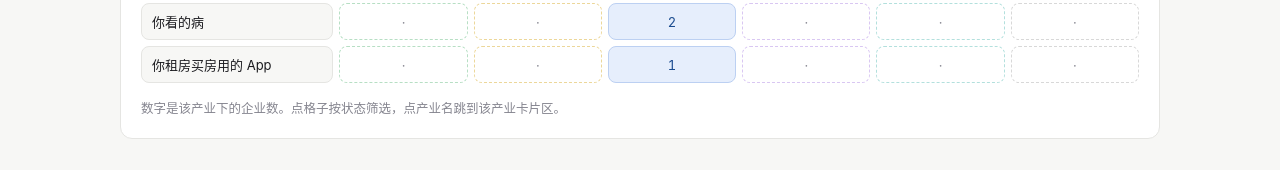
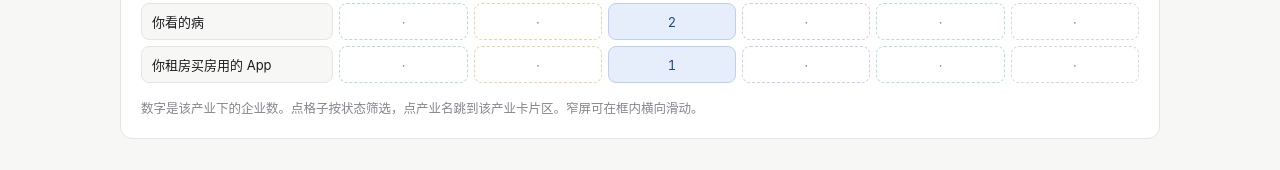
Before and after one commit to Li-Mingshuang/china-c-end-double-weekend, a plain HTML site: page docs/index.html in a window 1280 px wide. Shown: the part 1970-2140 px from the top of the page. Drawn offline with Linux system fonts and the light colour scheme.

Commit message:
page: note that the heatmap scrolls horizontally on narrow screens

```diff
--- a/docs/index.html
+++ b/docs/index.html
@@ -77,7 +77,7 @@
     <div class="card matrix-card">
       <h3>产业 × 状态 热力矩阵</h3>
       <div id="matrix" class="matrix-scroll"></div>
-      <p class="hint">数字是该产业下的企业数。点格子按状态筛选，点产业名跳到该产业卡片区。</p>
+      <p class="hint">数字是该产业下的企业数。点格子按状态筛选，点产业名跳到该产业卡片区。窄屏可在框内横向滑动。</p>
     </div>
   </section>
 
```
